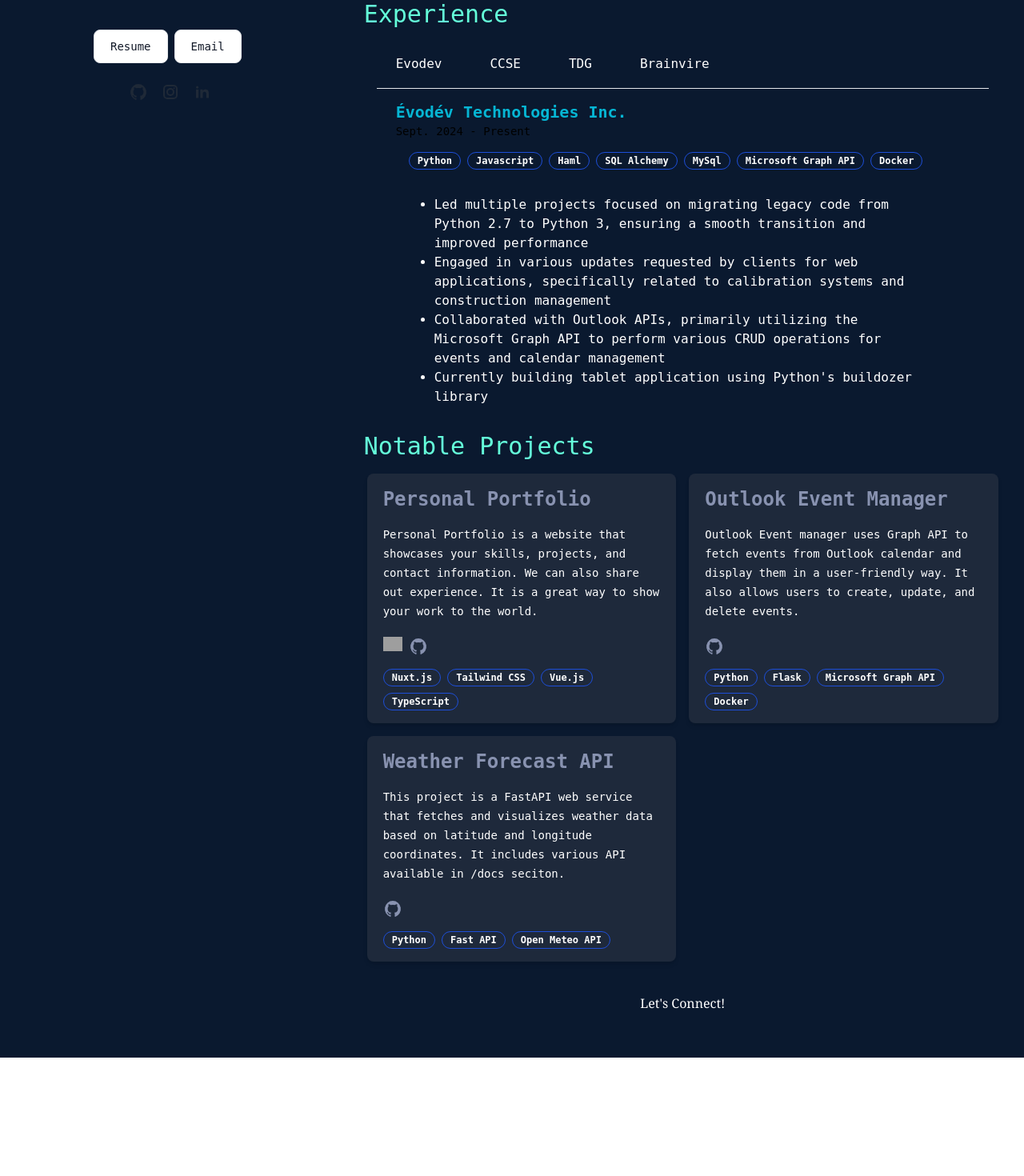
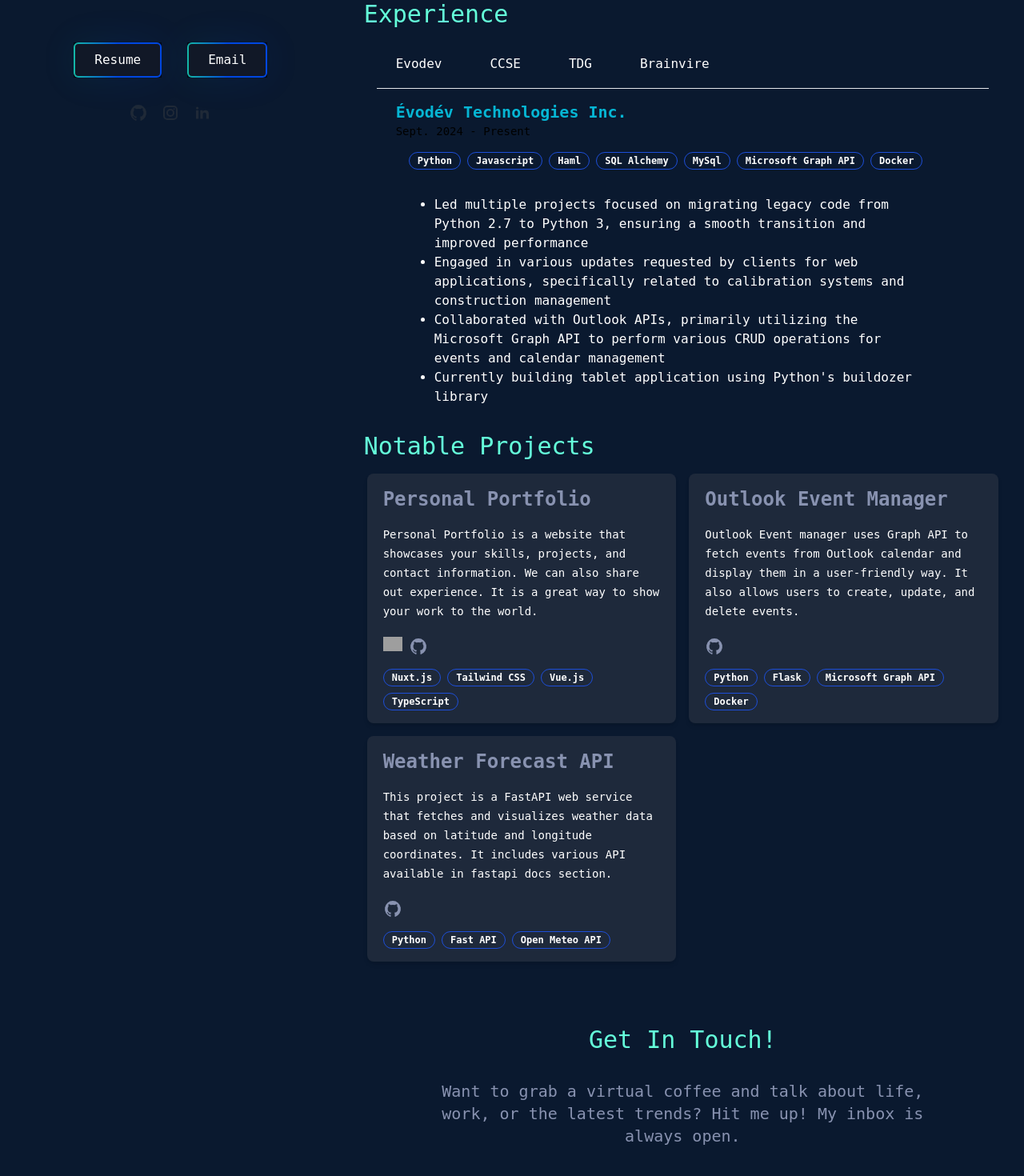
Before and after one commit to rbshah29/port, a Nuxt app: page / in a window 1280 px wide. Shown: the part 576-2046 px from the top of the page at 80% size. Before the commit the page ends 1898 px from the top, so only its background shows below. Built offline with nearby package versions, Linux system fonts and the light colour scheme; grey boxes are pictures that could not be loaded.

Commit message:
Updated Name Some json data, and connect section

```diff
--- a/assets/projects.json
+++ b/assets/projects.json
@@ -17,7 +17,7 @@
     {
         "title": "Weather Forecast API",
         "git_url": "https://github.com/rbshah29/get-temp-backend",
-        "description": "This project is a FastAPI web service that fetches and visualizes weather data based on latitude and longitude coordinates. It includes various API available in /docs seciton.",
+        "description": "This project is a FastAPI web service that fetches and visualizes weather data based on latitude and longitude coordinates. It includes various API available in fastapi docs section.",
         "techs": ["Python", "Fast API", "Open Meteo API"]
     }
 ]
--- a/components/Contact.vue
+++ b/components/Contact.vue
@@ -1,59 +1,23 @@
 <template>
-    <div class="m-3">
-        <!-- <button @click="toggleModal" class="block text-white" type="button">
-            Let's Connect!
-        </button> -->
-        <div class="text-white font-serif">Let's Connect!</div>
-        <transition name="modal">
-            <div v-if="isModalOpen" id="authentication-modal" tabindex="-1" aria-hidden="true" class="overflow-y-auto overflow-x-hidden fixed inset-0 z-50 flex justify-center items-center w-full h-full ">
-                <div class="relative p-4 w-full max-w-md max-h-full" @click.stop>
-                    <div class="relative rounded-lg shadow-2xl popup-bg border-r-2 border-b-2">
-                        <div class="flex items-center justify-between p-4 md:p-5 border-b rounded-t dark:border-gray-600">
-                            <h1 class="text-white text-lg font-semibold">
-                                Work in progress
-                            </h1>
+  <div class="m-3">
 
-                            <button @click="toggleModal" type="button" class="end-2.5 text-gray-400 bg-transparent hover:bg-gray-200 hover:text-gray-900 rounded-lg text-sm w-8 h-8 ms-auto inline-flex justify-center items-center dark:hover:bg-gray-600 dark:hover:text-white">
-                                <svg class="w-3 h-3" aria-hidden="true" xmlns="http://www.w3.org/2000/svg" fill="none" viewBox="0 0 14 14">
-                                    <path stroke="currentColor" stroke-linecap="round" stroke-linejoin="round" stroke-width="2" d="m1 1 6 6m0 0 6 6M7 7l6-6M7 7l-6 6"/>
-                                </svg>
-                                <span class="sr-only">Close modal</span>
-                            </button>
-                        </div>
-                        <p class="text-white">Meanwhile Please reach out to me via email!!</p>
-                        <ContactPopup />
-                    </div>
-                </div>
-            </div>
-        </transition>
+    <div class="tabs">
+      <div class="m-4">
+        <div class="m-3">
+          <div class="m-4 p-6 text-center text-2 text-xl">
+            <h1 class="text-3xl text-1 mb-8">Get In Touch!</h1>
+            <p class="mb-4 ">
+              Want to grab a virtual coffee and talk about life, work, or the latest trends? Hit me up! My inbox is always open.
+            </p>
+          </div>
+        </div>
+      </div>
     </div>
-</template>
+  </div>
+  </template>
 
 <script>
-export default {
-  data() {
-    return {
-      isModalOpen: false
-    };
-  },
-  methods: {
-    toggleModal() {
-      this.isModalOpen = !this.isModalOpen;
-    }
-  }
-};
 </script>
 
 <style>
-.popup-bg{
-    background-color: #0c1e39;
-    border-color: #260f63;
-}
-
-.modal-enter-active, .modal-leave-active {
-  transition: opacity 0.5s;
-}
-.modal-enter, .modal-leave-to /* .modal-leave-active in <2.1.8 */ {
-  opacity: 0;
-}
 </style>
--- a/components/Hero.vue
+++ b/components/Hero.vue
@@ -2,7 +2,7 @@
     <div class="white pb-6 pt-4 m-2 text-center font-name">
         <div class="mt-2 m-4">
             <p class="text-left text-1 mb-2">Hi, my name is </p>
-            <p class="text-left font-bold text-5xl mb-2 font-name-1 text-transparent bg-clip-text bg-gradient-to-r from-[#75c6c7] to-[#0b2e46] lg:text-5xl">Rutvik Shah</p>
+            <p class="text-left  text-heading font-bold text-5xl mb-2 font-name-1 lg:text-5xl">Rutvik Shah</p>
             <p class="text-left text-2 mb-2">I’m a software developer solving complex problems and delivering high-quality, user-centric applications that meet business goals.</p>
         </div>
 
@@ -27,14 +27,21 @@
 
         <div class="mt-12 sm:mt-6">
             <div class="text-center my-4">
-
-                        <button type="button" class="py-2.5 px-5 me-2 mb-2 text-sm font-medium text-gray-900 focus:outline-none bg-white rounded-lg border border-gray-200 hover:bg-gray-100 hover:text-blue-700 focus:z-10 focus:ring-4 focus:ring-gray-100 dark:focus:ring-gray-700 dark:bg-gray-800 dark:text-gray-400 dark:border-gray-600 dark:hover:text-white dark:hover:bg-gray-700">
-                            <a href="/resume.pdf" target="_blank" rel="noopener noreferrer">Resume</a>
+                <div class="flex text-center justify-center">
+                    <div class="m-4 relative bg-gray-950 text-white group inline-block">
+                        <div class="absolute inset-0 bg-gradient-to-r from-teal-500 via-[#0047e1] to-[#0047e1] rounded-lg blur-xl opacity-10 group-hover:opacity-100 transition duration-300"></div>
+                        <button class="relative rounded-md bg-gradient-to-r from-teal-500 via-[#0047e1] to-[#0047e1] text-white font-semibold p-0.5">
+                          <span class="flex w-full bg-gray-900 text-white rounded px-6 py-2 font-medium"> <a href="/resume.pdf" target="_blank" rel="noopener noreferrer">Resume</a> </span>
                         </button>
-                        <button type="button" class="py-2.5 px-5 me-2 mb-2 text-sm font-medium text-gray-900 focus:outline-none bg-white rounded-lg border border-gray-200 hover:bg-gray-100 hover:text-blue-700 focus:z-10 focus:ring-4 focus:ring-gray-100 dark:focus:ring-gray-700 dark:bg-gray-800 dark:text-gray-400 dark:border-gray-600 dark:hover:text-white dark:hover:bg-gray-700" @click="copyEmail">
-                            Email
+                      </div>
+                      <div class="m-4 relative bg-gray-950 text-white group inline-block">
+                        <div class="absolute inset-0 bg-gradient-to-r from-teal-500 via-[#0047e1] to-[#0047e1] rounded-lg blur-xl opacity-10 group-hover:opacity-100 transition duration-300"></div>
+                        <button class="relative rounded-md bg-gradient-to-r from-teal-500 via-[#0047e1] to-[#0047e1] text-white font-semibold p-0.5" @click="copyEmail">
+                          <span class="flex w-full bg-gray-900 text-white rounded px-6 py-2 font-medium"> Email </span>
                         </button>
-                    </div>
+                      </div>
+                </div>
+            </div>
 
             <div class="flex justify-center space-x-4">
                 <a href="https://github.com/rbshah29">
@@ -75,6 +82,9 @@ export default {
 }
 </script>
 <style>
+.text-heading{
+    color: #A1BFB9;
+}
 .text-1{
     color: #64ffda;
 }
@@ -88,4 +98,5 @@ export default {
 .text-2{
     color: #8892b0;
 }
+
 </style>
```
